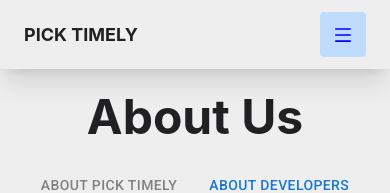
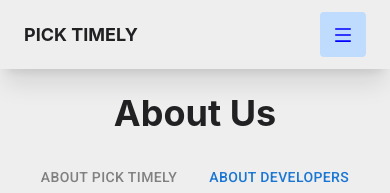
Before and after one commit to endgamers-404-Not-Found/Pick-timely, a React (Create React App) app: page /about in a window 390 px wide. Shown: the top 193 px of the page. Built offline with nearby package versions, Linux system fonts and the light colour scheme; no server answers; a web font is replaced by a local one.

Commit message:
responsive issues

```diff
--- a/src/Pages/About/About.js
+++ b/src/Pages/About/About.js
@@ -18,7 +18,7 @@
 
     return (
         <div className='menu  py-6 w-full font-thin '>
-            <h2 className='text-center font-bold text-5xl mb-5'>About Us</h2>
+            <h2 className='text-center font-bold  text-4xl md:text-5xl  mb-5'>About Us</h2>
             {/* <nav className='lg:w-2/4 w-10/12 font-semibold text-xl mx-auto flex justify-center mb-8 '>
                 <CustomLink to={'aboutPickTimely'}>About pick timely</CustomLink>
                 <CustomLink className='mx-10' to={'developers'}>Developers</CustomLink>
--- a/src/Pages/About/redux-compo/TeamMembers.js
+++ b/src/Pages/About/redux-compo/TeamMembers.js
@@ -21,7 +21,7 @@
         <div className='w-[100%] mx-auto px-10'>
             <p className='font-semibold text-center'>Pick Timely Application developed by
                 <span className='font-bold'> Team 404 Not Found</span></p>
-            <h1 className=' text-4xl  font-bold mb-10 text-center'>Meet the Development Team</h1>
+            <h1 className='  text-4xl md:text-5xl  font-bold mb-10 text-center'>Meet the Development Team</h1>
             {isLoading && <h1>Loading ....</h1>}
             {error && <h1>{error.message}</h1>}
             <div className='grid grid-cols-1 md:grid-cols-2 lg:grid-cols-3 gap-5 justify-items-center'>
--- a/src/Pages/Contact/Contact.js
+++ b/src/Pages/Contact/Contact.js
@@ -23,7 +23,7 @@
             <div className="hero min-h-screen ">
                 <div className="grid grid-cols-1 lg:grid-cols-2 justify-between container p-10 gap-5" >
                     <div className="text-center lg:text-left w-[100%] " >
-                        <h1 className="text-5xl font-bold mb-5" > Contact With Us</h1 >
+                        <h1 className=" text-4xl md:text-5xl  font-bold mb-5" > Contact With Us</h1 >
 
                         <p className="py-2 flex justify-start gap-3 items-center" > <FaPhoneAlt className='text-primary' /> +880 1585-449223</p >
                         <p className="py-2 flex justify-start gap-3 items-center" > <FaEnvelope className='text-primary' />notfound404.picktimely@gmail.com</p >
```
